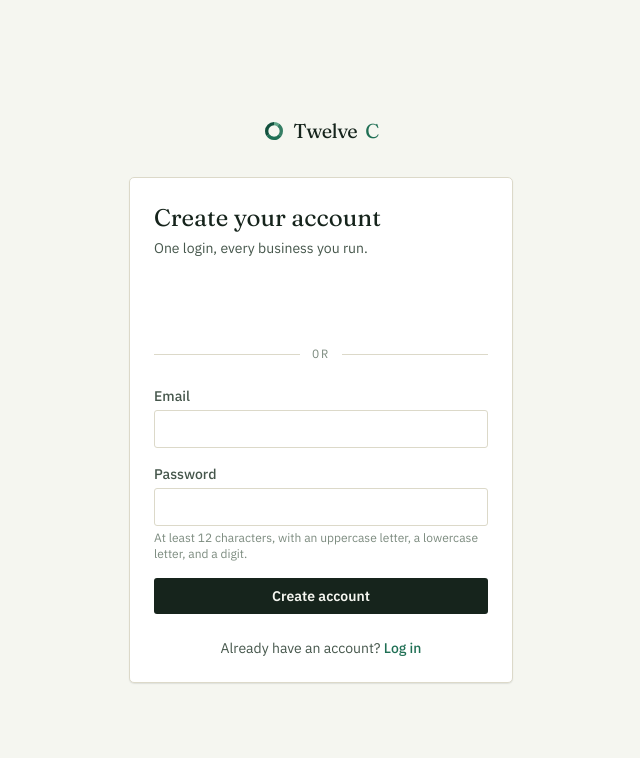
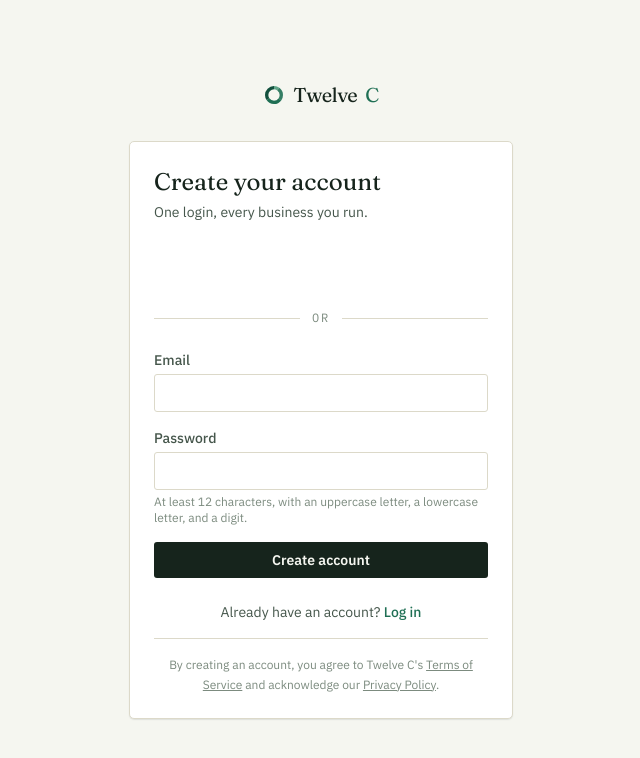
Before and after one commit to 24kcee-spec/twelve-c, a Next.js app in the folder phase3-frontend/: page /register in a window 1280 px wide. Shown: the top 758 px of the page, without its empty margins (319-959 px from the left). Built offline with nearby package versions, Linux system fonts and the light colour scheme; no server answers.

Commit message:
Add Terms of Service and Privacy Policy links to login and register pages

```diff
--- a/phase3-frontend/src/app/(auth)/login/page.tsx
+++ b/phase3-frontend/src/app/(auth)/login/page.tsx
@@ -128,7 +128,7 @@ function LoginForm() {
             </ErrorNote>
 
             <Button type="submit" variant="primary" className="w-full" disabled={loading}>
-              {loading ? "Logging in…" : "Log in"}
+              {loading ? "Logging in..." : "Log in"}
             </Button>
           </form>
 
@@ -137,6 +137,18 @@ function LoginForm() {
             <Link href="/register" className="font-medium text-usd">
               Create one
             </Link>
+          </p>
+
+          <p className="mt-4 border-t border-line pt-4 text-center text-xs leading-relaxed text-ink-faint">
+            By continuing, you agree to Twelve C's{" "}
+            <Link href="/legal/terms-of-service" className="underline hover:text-ink-soft">
+              Terms of Service
+            </Link>{" "}
+            and acknowledge our{" "}
+            <Link href="/legal/privacy-policy" className="underline hover:text-ink-soft">
+              Privacy Policy
+            </Link>
+            .
           </p>
         </Card>
       </div>
--- a/phase3-frontend/src/app/(auth)/register/page.tsx
+++ b/phase3-frontend/src/app/(auth)/register/page.tsx
@@ -94,7 +94,7 @@ export default function RegisterPage() {
             />
             <ErrorNote>{error}</ErrorNote>
             <Button type="submit" variant="primary" className="w-full" disabled={submitting}>
-              {submitting ? "Creating account…" : "Create account"}
+              {submitting ? "Creating account..." : "Create account"}
             </Button>
           </form>
           <p className="mt-6 text-center text-sm text-ink-soft">
@@ -103,6 +103,18 @@ export default function RegisterPage() {
               Log in
             </Link>
           </p>
+
+          <p className="mt-4 border-t border-line pt-4 text-center text-xs leading-relaxed text-ink-faint">
+            By creating an account, you agree to Twelve C's{" "}
+            <Link href="/legal/terms-of-service" className="underline hover:text-ink-soft">
+              Terms of Service
+            </Link>{" "}
+            and acknowledge our{" "}
+            <Link href="/legal/privacy-policy" className="underline hover:text-ink-soft">
+              Privacy Policy
+            </Link>
+            .
+          </p>
         </Card>
       </div>
     </main>
```
